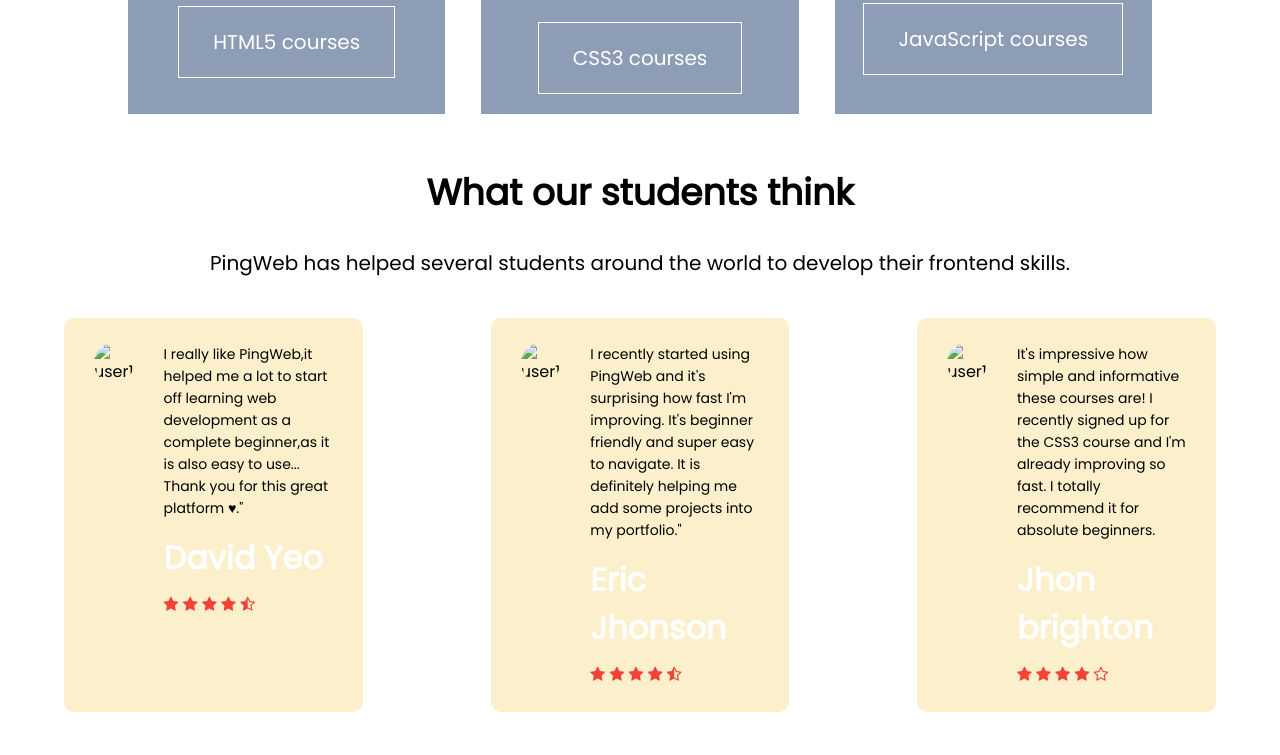
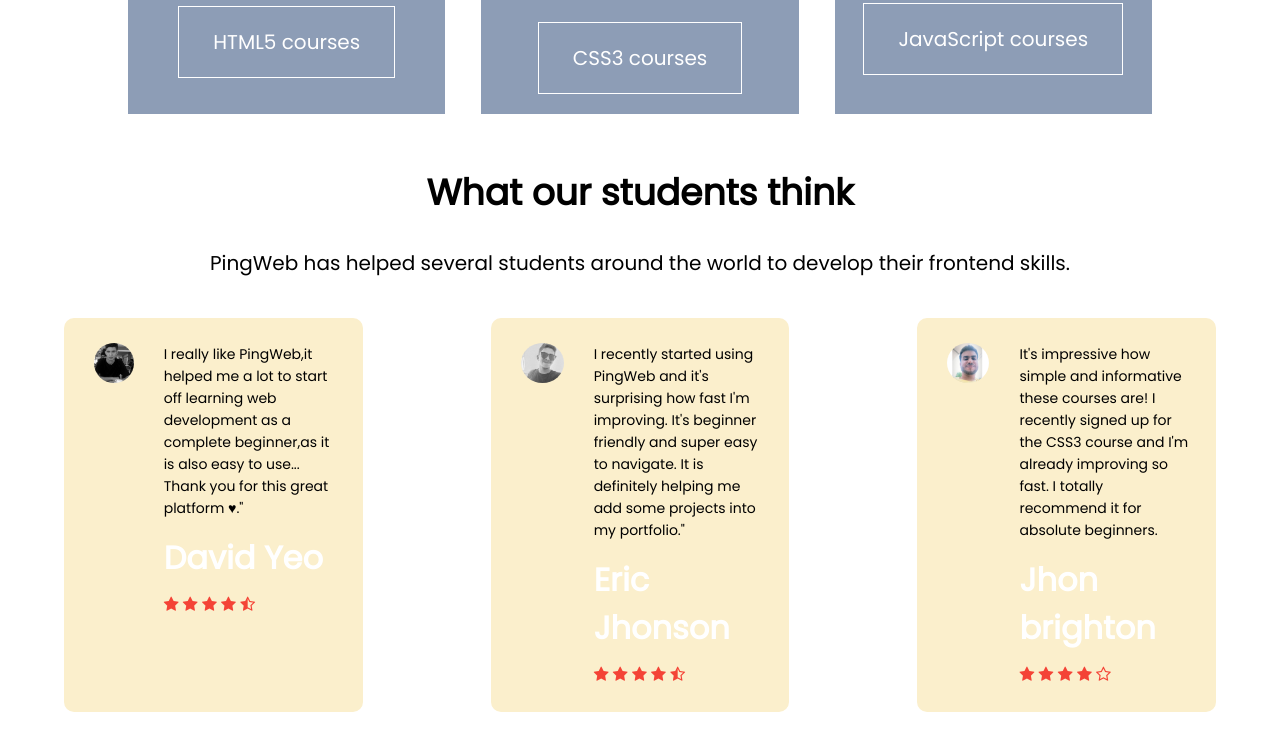
Before and after one commit to Gass2001/gass.github.io, a plain HTML site: page index.html in a window 1280 px wide. Shown: the part 1489-2244 px from the top of the page. Drawn offline with Linux system fonts and the light colour scheme; files whose address does not match are found by name.

Commit message:
Update index.html

```diff
--- a/index.html
+++ b/index.html
@@ -20,7 +20,7 @@
   <body>
       <section class="header">
         <nav class="nv">
-          <a href="index.html"><img src="images/transparent.gif" alt="logo"></a>
+          <a href="index.html"><img src="transparent.gif" alt="logo"></a>
           <div class="liens" id="navlinks">
             <i class="fa fa-times" onclick="hideMenu()"></i>
               <ul>
@@ -74,7 +74,7 @@
         <p><br>PingWeb has helped several students around the world to develop their frontend skills. </p>
         <div class="row">
           <div class="test-col">
-            <img src="images/user1.jpg" alt="user1">
+            <img src="user1.jpg" alt="user1">
             <div class="text">
                 <p>I really like PingWeb,it helped me a lot to start off learning web development as a complete beginner,as it is also easy to use... Thank you for this great platform ♥."</p>
                 <h3>David Yeo</h3>
@@ -87,7 +87,7 @@
           </div>
 
           <div class="test-col">
-            <img src="images/user3.jpg" alt="user1">
+            <img src="user3.jpg" alt="user1">
             <div class="text">
                 <p>I recently started using PingWeb and it's surprising how fast I'm improving. It's beginner friendly and super easy to navigate. It is definitely helping me add some projects into my portfolio."</p>
                 <h3>Eric Jhonson</h3>
@@ -100,7 +100,7 @@
           </div>
 
           <div class="test-col">
-            <img src="images/user2.jpg" alt="user1">
+            <img src="user2.jpg" alt="user1">
             <div>
                 <p>It's impressive how simple and informative these courses are! I recently signed up for the CSS3 course and I'm already improving so fast. I totally recommend it for absolute beginners.</p>
                 <h3>Jhon brighton</h3>
```
